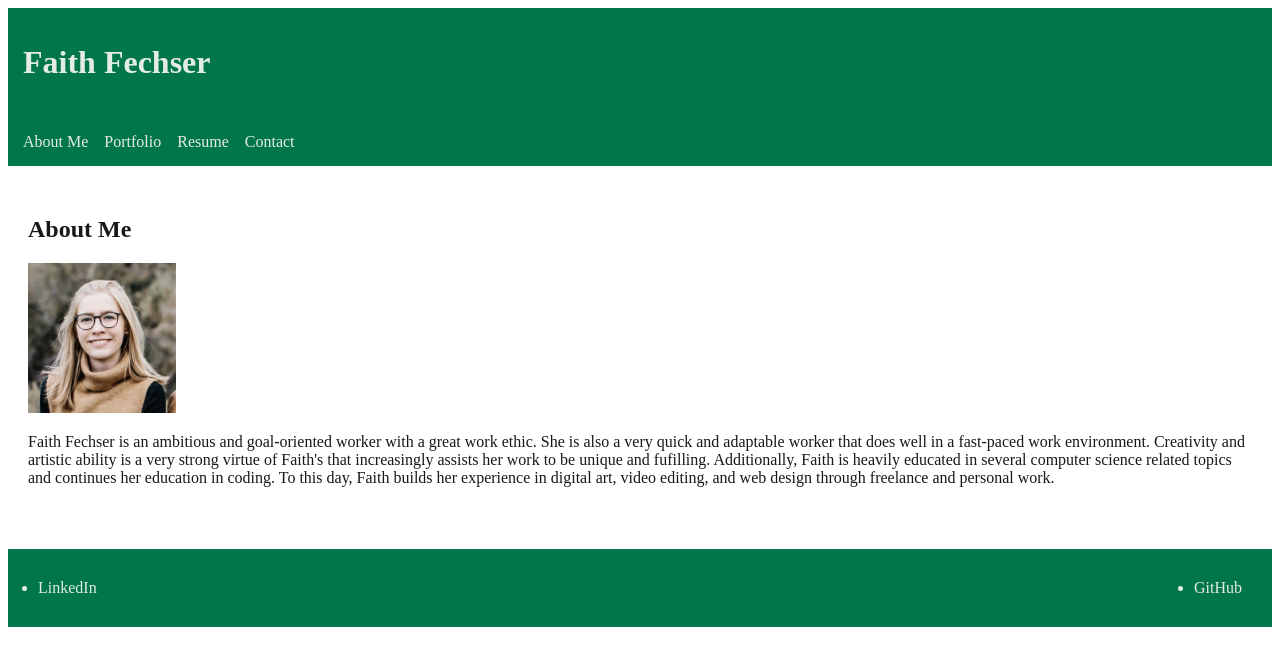
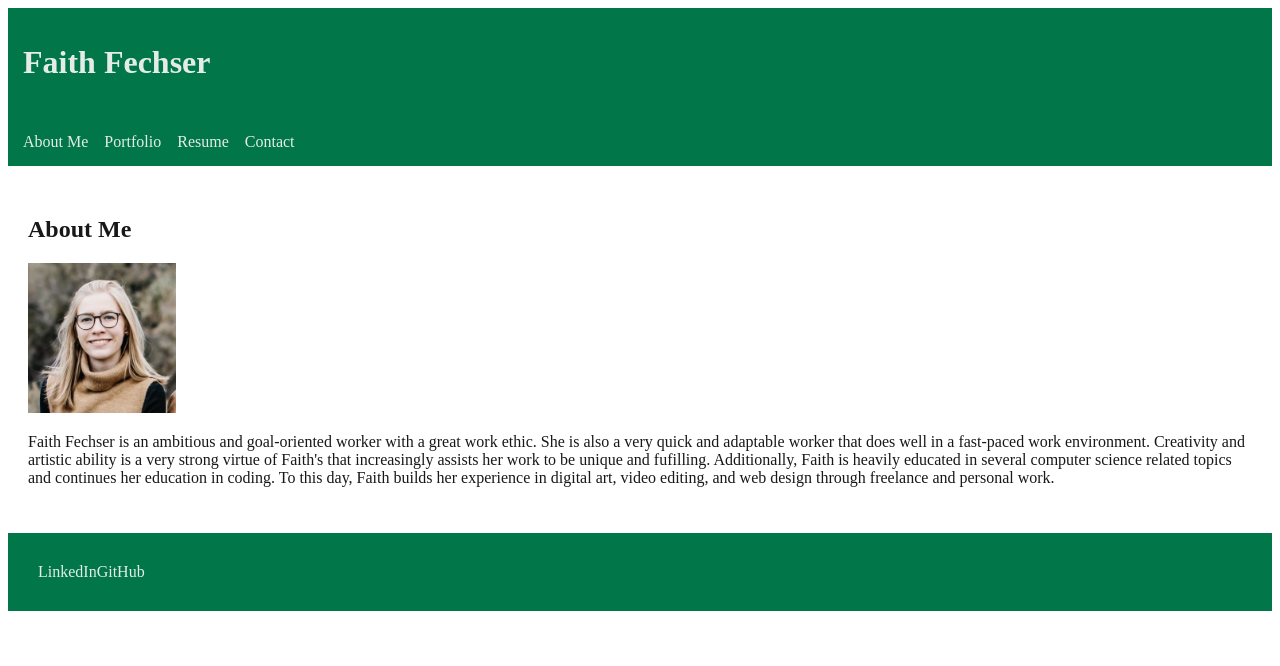
Before and after one commit to faithfechser/React-Portfolio-C16, a React (Create React App) app: page / in a window 1280 px wide. Shown: the top 666 px of the page. Built offline with nearby package versions, Linux system fonts and the light colour scheme.

Commit message:
fix footer by putting it into div

```diff
--- a/src/components/Footer.js
+++ b/src/components/Footer.js
@@ -2,7 +2,8 @@ import React from 'react'
 
 const Footer = () => {
   return (
-    <ul className="footer">
+    <div className="footer">
+      <ul>
           <li>
               <a href="https://www.linkedin.com/in/faith-fechser/" alt="LinkedIn">LinkedIn</a>
           </li>
@@ -10,6 +11,7 @@ const Footer = () => {
               <a href="https://github.com/faithfechser" alt="GitHub">GitHub</a>
           </li>
       </ul>
+    </div>
   )
 }
 
```
Lines whose indentation alone changed are shown as unchanged.
